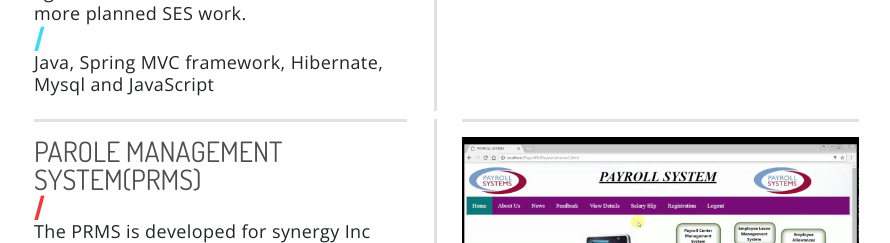
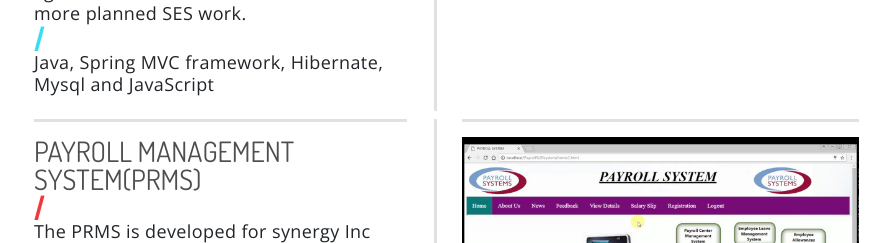
Before and after one commit to wubrafiq807/my-profile, a React (Create React App) app: page /work in a window 1280 px wide. Shown: the part 2200-2443 px from the top of the page, without its empty margins (336-1226 px from the left). Built offline with nearby package versions, Linux system fonts and the light colour scheme.

Commit message:
review fixed

```diff
--- a/src/pages/Work.jsx
+++ b/src/pages/Work.jsx
@@ -68,7 +68,7 @@ class Work extends React.Component {
           image: wireHouse,
         },
         {
-          heading: "Parole Management System(PRMS)",
+          heading: "Payroll Management System(PRMS)",
           itemDescription:
             "The PRMS is developed  for synergy Inc that’s manage employee monthly salary and others salary related issues",
           itemTools: "PHP, JavaScrpt, Mysql",
@@ -89,7 +89,7 @@ class Work extends React.Component {
           image: smartScooter,
         },
       ],
-    };
+    }
   }
 
   render() {
```
